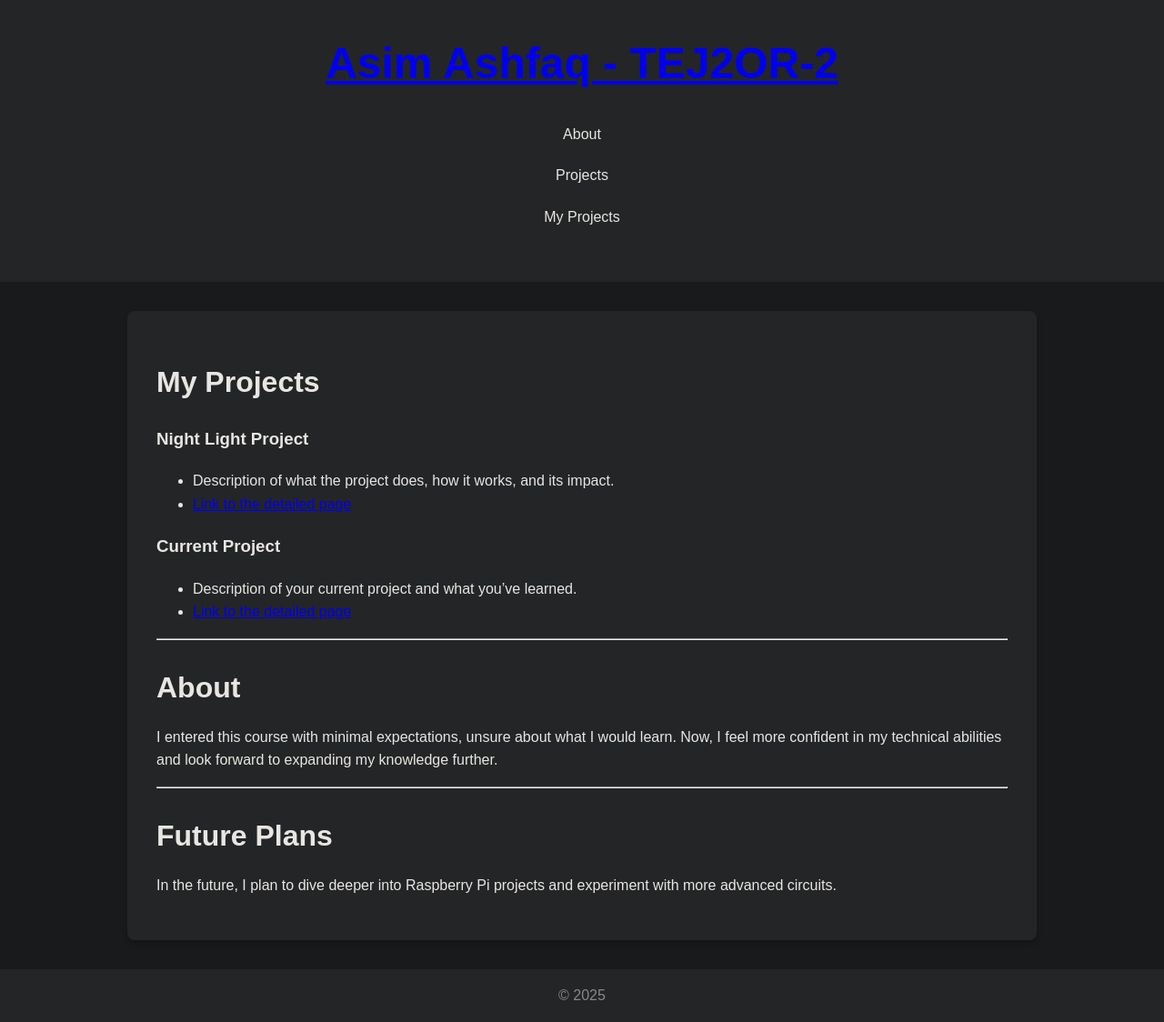
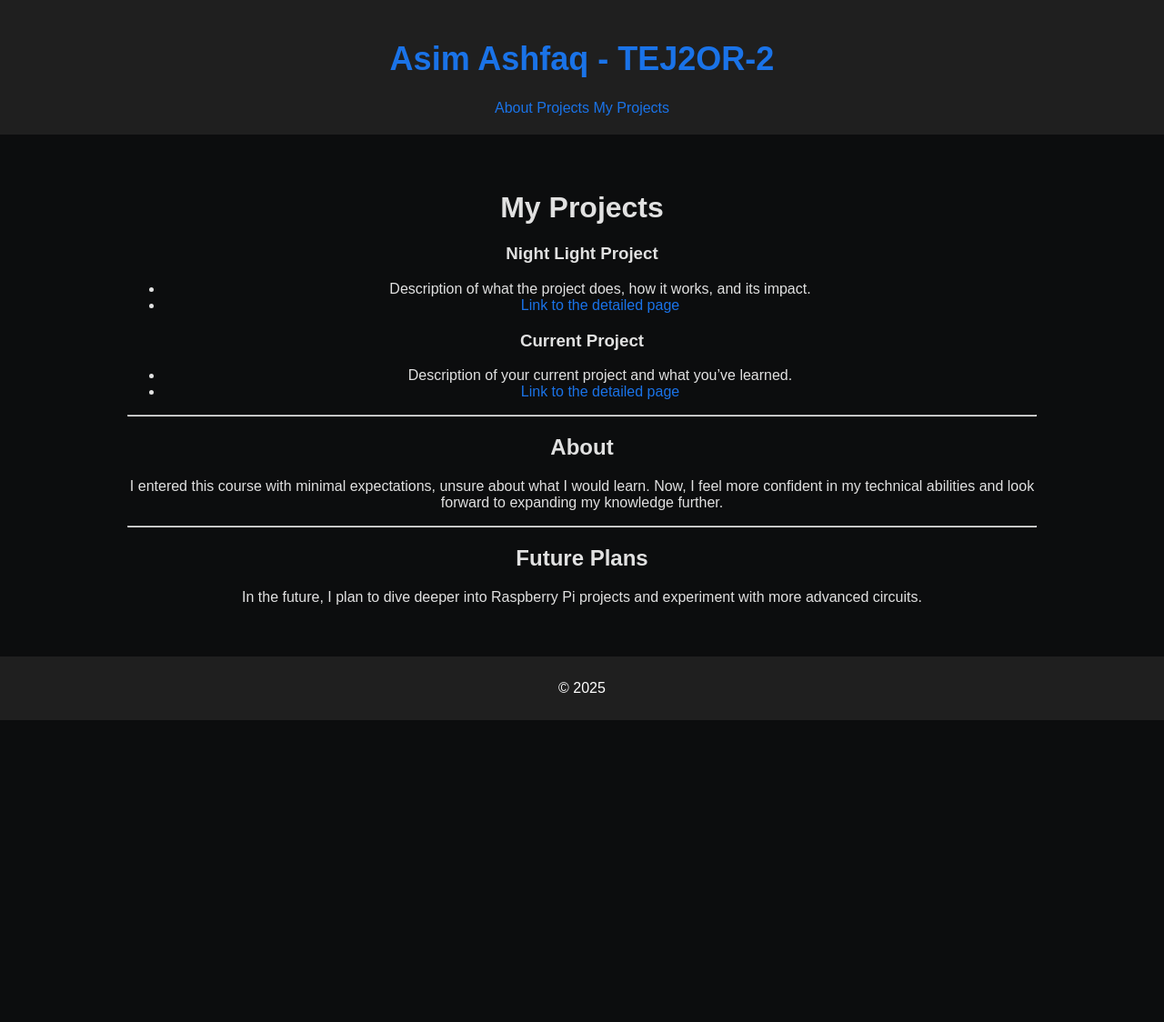
Before and after one commit to Asim-A-dev/Asim.github.io, a Jekyll site: the page built from index.md, in a window 1280 px wide. Shown: the whole page at 91% size. Built offline with Jekyll 4.4.1, drawn with Linux system fonts in a browser that asks for light colours; our own code applies the rules of GitHub Pages for plain Markdown files; after the commit the page ends 900 px from its top, so only the background shows below that.

Commit message:
Update style.css

```diff
--- a/assets/css/style.css
+++ b/assets/css/style.css
@@ -1,115 +1,68 @@
 /* General Styles */
 html, body {
+    height: 100%;
     margin: 0;
     padding: 0;
     font-family: 'Arial', sans-serif;
-    background-color: #181a1b;
-    color: #e8e6e3;
-    line-height: 1.6;
+    background-color: #0c0d0e;
+    color: #e1e1e1;
 }
 
-* {
-    box-sizing: border-box;
-}
-
-/* Header */
 header {
-    background-color: #242526;
-    color: #ffffff;
+    background-color: #1f1f1f;
     text-align: center;
-    padding: 2em 0;
+    padding: 20px;
 }
 
 header h1 {
-    font-size: 3em;
-    margin: 0;
+    color: #ffffff;
+    font-size: 36px;
 }
 
-/* Navigation Bar */
-nav {
-    background-color: #242526;
-    text-align: center;
-    padding: 1em 0;
+header p {
+    color: #7a7a7a;
 }
 
+main {
+    margin: 0 auto;
+    padding: 40px;
+    max-width: 1000px;
+    text-align: center;
+}
+
+footer {
+    background-color: #1f1f1f;
+    color: #ffffff;
+    text-align: center;
+    padding: 10px;
+}
+
+/* Links */
+a {
+    color: #1a73e8;
+    text-decoration: none;
+}
+
+a:hover {
+    color: #d32f2f; /* Red hover */
+}
+
+/* Navbar */
 nav ul {
     list-style-type: none;
     padding: 0;
-    margin: 0;
 }
 
-nav li {
+nav ul li {
     display: inline-block;
-    position: relative;
+    margin-right: 20px;
 }
 
-nav a {
-    color: #e8e6e3;
-    text-decoration: none;
-    padding: 10px 20px;
-    display: block;
+nav ul li a {
+    color: #e1e1e1;
+    font-weight: bold;
 }
 
-nav a:hover {
-    background-color: #1f7aec;
-    color: #ffffff;
+nav ul li a:hover {
+    color: #d32f2f;
 }
-
-/* Dropdown Menu */
-nav li ul {
-    display: none;
-    position: absolute;
-    top: 100%;
-    left: 0;
-    background-color: #242526;
-    min-width: 200px;
-    z-index: 1;
-}
-
-nav li:hover > ul {
-    display: block;
-}
-
-nav li ul li {
-    display: block;
-}
-
-/* Main Content */
-main {
-    padding: 2em;
-    background-color: #242526;
-    border-radius: 8px;
-    box-shadow: 0 4px 6px rgba(0, 0, 0, 0.2);
-    margin: 2em auto;
-    max-width: 1000px;
-}
-
-section {
-    margin-bottom: 2em;
-}
-
-h2 {
-    font-size: 2em;
-    margin-bottom: 0.5em;
-}
-
-/* Footer */
-footer {
-    background-color: #242526;
-    color: #888888;
-    text-align: center;
-    padding: 1em;
-    margin-top: 2em;
-}
-
-footer p {
-    margin: 0;
-}
-
-footer a {
-    color: #888888;
-}
-
-footer a:hover {
-    color: #ffffff;
-}
```
